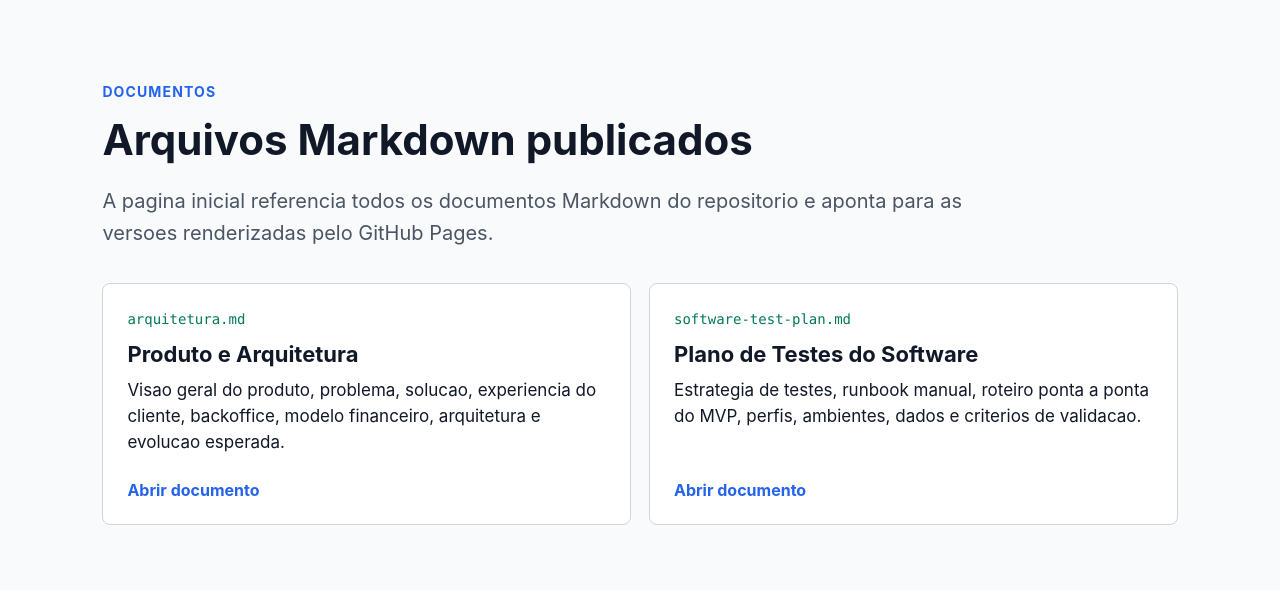
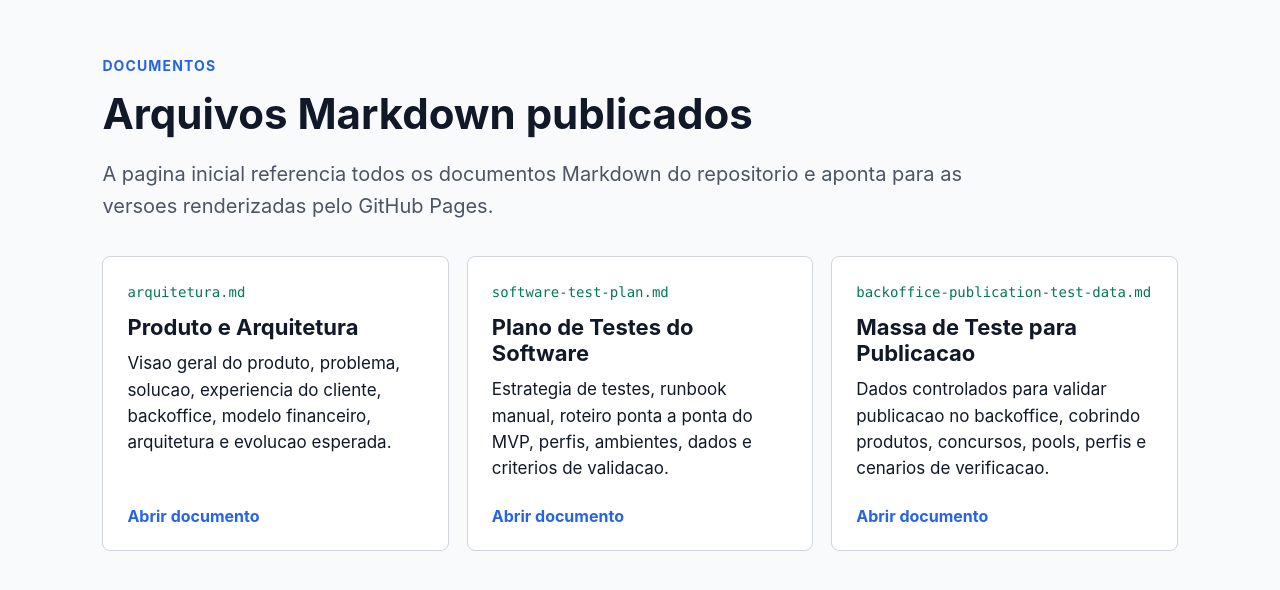
Before and after one commit to sorterama/sorterama-public-docs, a plain HTML site: page index.html in a window 1280 px wide. Shown: the part 2496-3086 px from the top of the page. Drawn offline with Linux system fonts and the light colour scheme.

```diff
--- a/index.html
+++ b/index.html
@@ -321,6 +321,18 @@
         </div>
         <a href="software-test-plan.html">Abrir documento</a>
       </article>
+
+      <article class="document">
+        <div>
+          <span class="filename">backoffice-publication-test-data.md</span>
+          <h3>Massa de Teste para Publicacao</h3>
+          <p>
+            Dados controlados para validar publicacao no backoffice, cobrindo
+            produtos, concursos, pools, perfis e cenarios de verificacao.
+          </p>
+        </div>
+        <a href="backoffice-publication-test-data.html">Abrir documento</a>
+      </article>
     </div>
   </section>
 </body>
```
Also changed, not shown: 1 other file.
